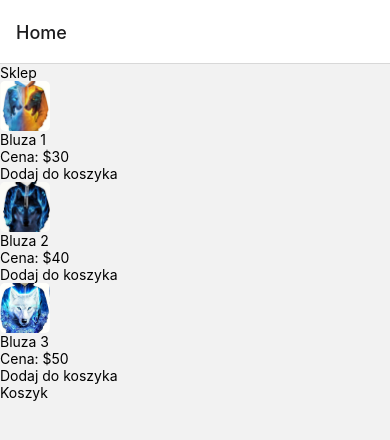
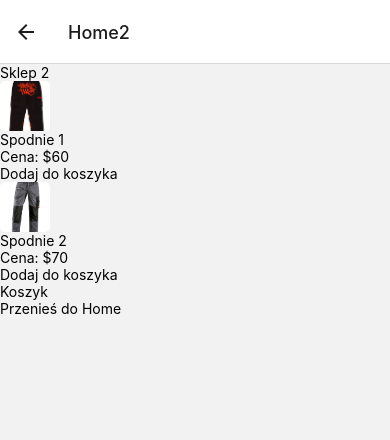
Before and after one commit to TheHypenosis/AM_Projekt, a React Native app: screen /Home2 in a window 390 px wide. Shown: the top 440 px of the page. Built offline with nearby package versions, Linux system fonts and the light colour scheme.

Commit message:
Improved cart

```diff
--- a/App.js
+++ b/App.js
@@ -2,7 +2,9 @@ import React, { createContext, useState } from 'react';
 import { NavigationContainer } from '@react-navigation/native';
 import { createStackNavigator } from '@react-navigation/stack';
 import HomeScreen from './components/orderComponent/HomeScreen';
+import HomeScreen2 from './components/orderComponent/HomeScreen2';
 import CartScreen from './components/orderComponent/CartScreen';
+
 
 export const CartContext = createContext({
   cart: [],
@@ -25,6 +27,7 @@ const App = () => {
         <Stack.Navigator initialRouteName="Home">
           <Stack.Screen name="Home" component={HomeScreen} />
           <Stack.Screen name="Cart" component={CartScreen} />
+          <Stack.Screen name="Home2" component={HomeScreen2} />
         </Stack.Navigator>
       </CartContext.Provider>
     </NavigationContainer>
--- a/components/orderComponent/HomeScreen.js
+++ b/components/orderComponent/HomeScreen.js
@@ -18,6 +18,10 @@ const HomeScreen = ({ navigation, route }) => {
     setCart([...cart, { ...product, cartId: cart.length + 1 }]);
   };
 
+  const navigateToHome2 = () => {
+    navigation.navigate('Home2');
+  };
+
   const bluzy = products.filter((product) => product.type === 'bluza');
 
   return (
@@ -30,6 +34,9 @@ const HomeScreen = ({ navigation, route }) => {
       <TouchableOpacity onPress={() => navigation.navigate('Cart', { cart: cart })}>
        <Text>Koszyk   {cart.length > 0 && <Badge status="error" value={cart.length} />}</Text>
       </TouchableOpacity>
+      <TouchableOpacity onPress={() => navigateToHome2()}>
+          <Text>Przenieś do Home2</Text>
+        </TouchableOpacity>
       </View>
     </ScrollView>
   );
--- /dev/null
+++ b/components/orderComponent/HomeScreen2.js
@@ -0,0 +1,47 @@
+import React, { useContext, useEffect } from 'react';
+import { ScrollView, View, Text, TouchableOpacity } from 'react-native';
+import { Badge } from 'react-native-elements';
+import ProductItem from './ProductItem';
+import { products } from './data';
+import { CartContext } from '../../App';
+
+
+const HomeScreen2 = ({ navigation, route }) => {
+    const { cart, setCart } = useContext(CartContext);
+
+  useEffect(() => {
+    if (route.params && route.params.cart) {
+        setCart(route.params.cart);
+      }
+    }, [route.params, setCart]);
+
+  const addToCart = (product) => {
+    setCart([...cart, { ...product, cartId: cart.length + 1 }]);
+  };
+
+  const navigateToHome = () => {
+    navigation.navigate('Home');
+  };
+
+  const spodnie = products.filter((product) => product.type === 'spodnie');
+
+  return (
+    <ScrollView>
+      <View>
+        <Text>Sklep 2</Text>
+        {spodnie.map((product) => (
+          <ProductItem key={product.id} product={product} addToCart={addToCart} />
+        ))}
+        <TouchableOpacity onPress={() => navigation.navigate('Cart', { cart: cart })}>
+          <Text>Koszyk   {cart.length > 0 && <Badge status="error" value={cart.length} />}</Text>
+        </TouchableOpacity>
+        <TouchableOpacity onPress={() => navigateToHome()}>
+          <Text>Przenieś do Home</Text>
+        </TouchableOpacity>
+      </View>
+    </ScrollView>
+  );
+};
+
+
+export default HomeScreen2;
--- a/components/orderComponent/data.js
+++ b/components/orderComponent/data.js
@@ -2,4 +2,6 @@ export const products = [
     { id: 1, name: 'Bluza 1', price: 30, type: 'bluza', image: require('../../images/pictures1.png') },
     { id: 2, name: 'Bluza 2', price: 40, type: 'bluza', image: require('../../images/pictures2.png') },
     { id: 3, name: 'Bluza 3', price: 50, type: 'bluza', image: require('../../images/pictures3.png') },
+    { id: 4, name: 'Spodnie 1', price: 60, type: 'spodnie', image: require('../../images/pictures4.png') },
+    { id: 5, name: 'Spodnie 2', price: 70, type: 'spodnie', image: require('../../images/pictures5.png') },
   ];
```
